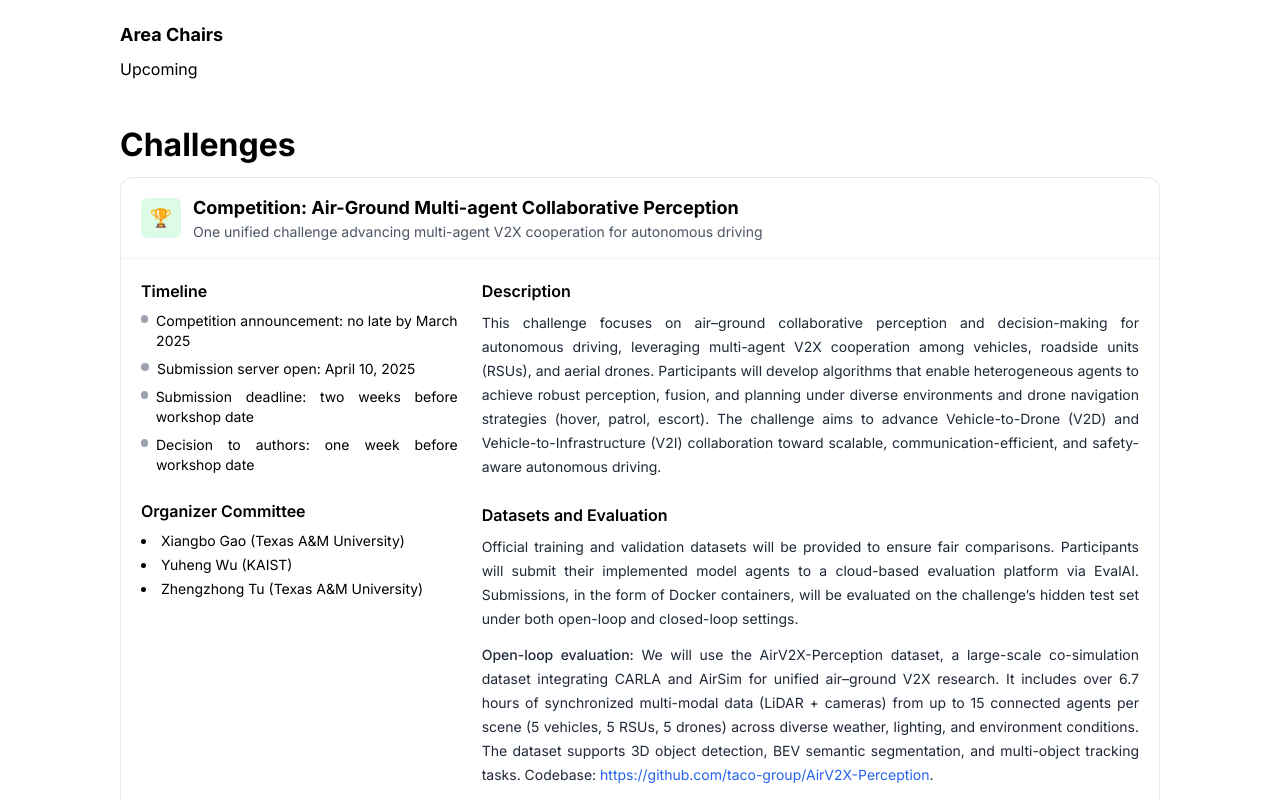
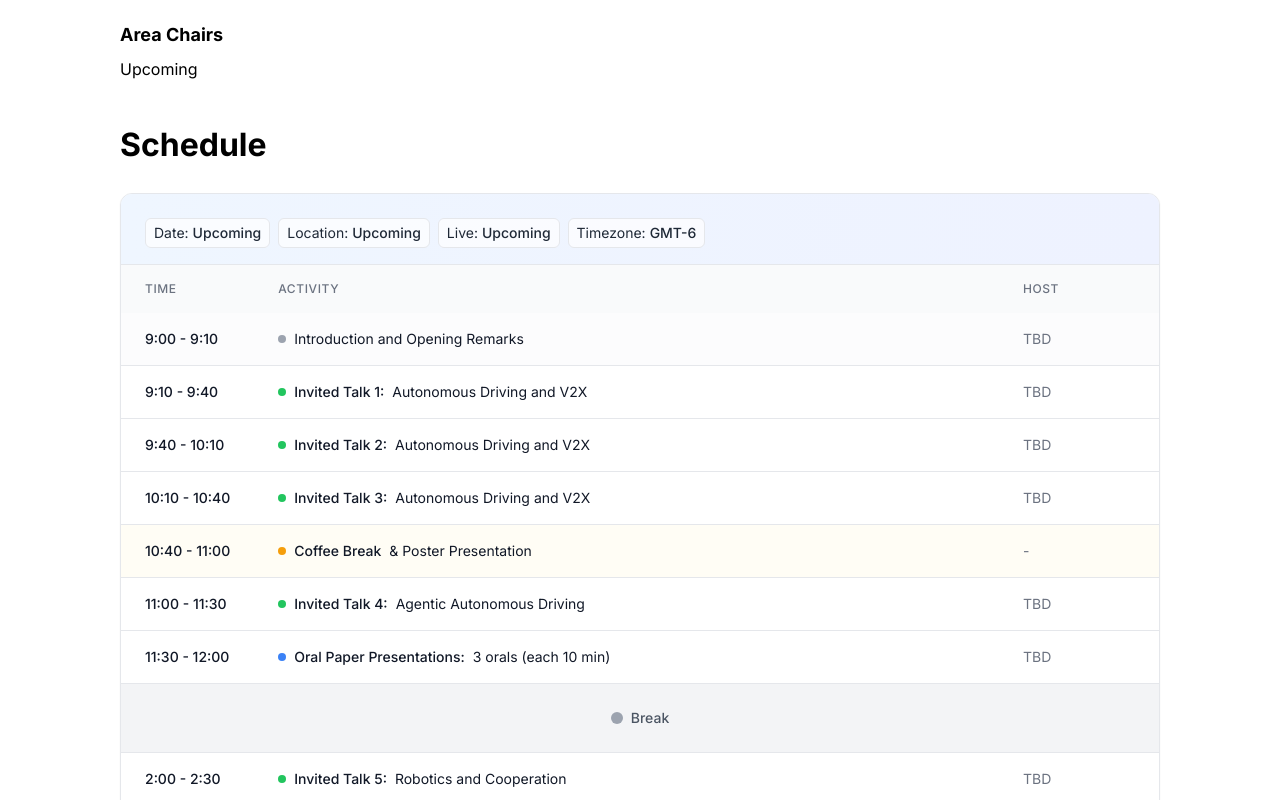
Before and after one commit to coop-intelligence/cvpr2026, a Next.js app: page / in a window 1280 px wide. Shown: the part 2000-2800 px from the top of the page. Built offline with nearby package versions, Linux system fonts and the light colour scheme.

Commit message:
remove challenge

```diff
--- a/src/app/page.js
+++ b/src/app/page.js
@@ -97,7 +97,7 @@ export default function Home() {
       <Section title={""} body={<Workshop />} className={"mt-8"} id="workshop" />
       {/* <Section title={"Accepted Papers"} body={<AcceptedPapers />} id="acceptedpapers" /> */}
       <Section title={"Call for Papers"} body={<CallForPapers />} id="callforpapers" />
-      <Section title={"Challenges"} body={<Challenge />} id="challenge" />
+      {/* <Section title={"Challenges"} body={<Challenge />} id="challenge" /> */}
       {/* <Section title={"Important Dates"} body={<ImportantDates />} id="importantdates" /> */}
       <Section title={"Schedule"} body={<Schedule />} id="schedule" />
       <Section title={"Speakers"} body={<Speakers />} id="speakers" />
```
